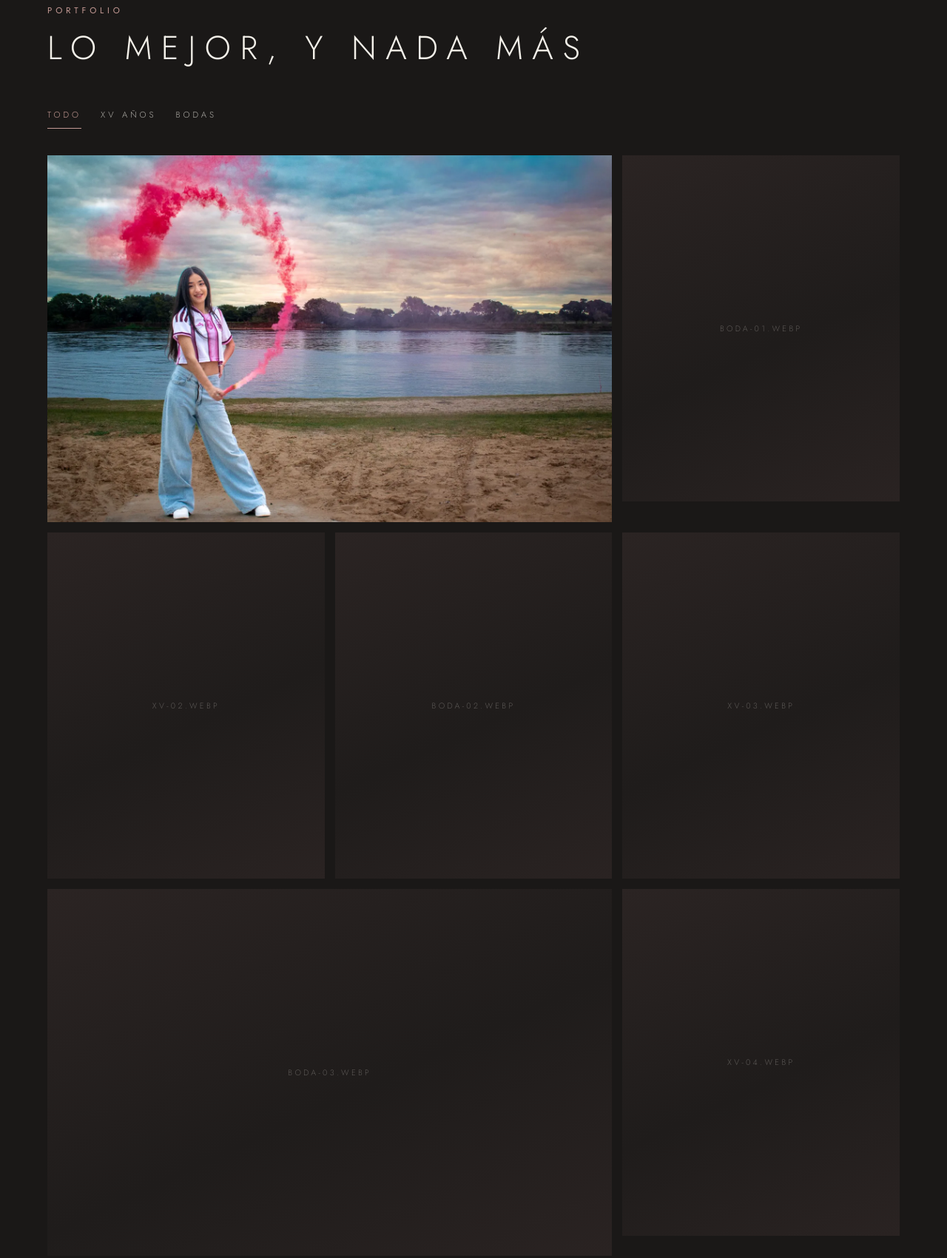
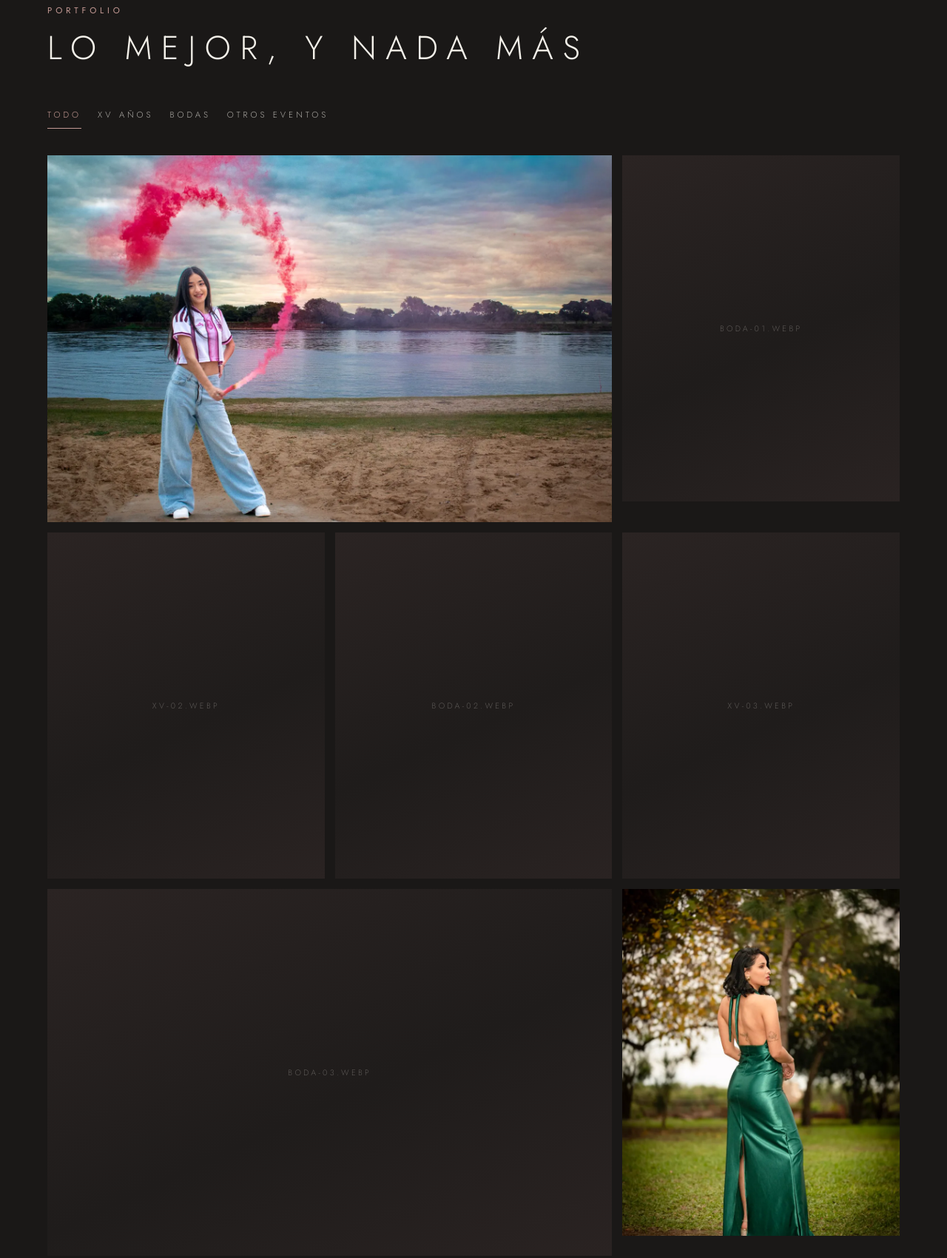
Before and after one commit to Daiana-Pini26/eterna-web-, a plain HTML site: page index.html in a window 1280 px wide. Shown: the part 3020-4721 px from the top of the page at 74% size. Drawn offline with nearby package versions, Linux system fonts and the light colour scheme.

Commit message:
Portfolio: filtro Otros eventos con 3 fotos nuevas
Co-Authored-By: Claude Sonnet 5.5 <noreply@anthropic.com>

```diff
--- a/css/styles.css
+++ b/css/styles.css
@@ -131,7 +131,7 @@ html:not(.js) .loader{display:none}
 
 /* PORTFOLIO */
 .portfolio{padding:clamp(60px,10vw,140px) 0}
-.filters{display:flex;gap:26px;margin:-18px 0 36px}
+.filters{display:flex;flex-wrap:wrap;gap:4px 22px;margin:-18px 0 36px}
 .filter{font-size:.72rem;letter-spacing:.34em;text-transform:uppercase;color:var(--hueso-dim);padding:.6em 0;border-bottom:1px solid transparent;transition:color .5s,border-color .5s}
 .filter:hover{color:var(--hueso)}
 .filter.is-on{color:var(--nude);border-color:var(--nude)}
--- a/index.html
+++ b/index.html
@@ -159,6 +159,7 @@
       <button class="filter is-on" data-filter="all" aria-pressed="true">Todo</button>
       <button class="filter" data-filter="xv" aria-pressed="false">XV Años</button>
       <button class="filter" data-filter="boda" aria-pressed="false">Bodas</button>
+      <button class="filter" data-filter="otros" aria-pressed="false">Otros eventos</button>
     </div>
 
     <div class="grid" id="grid">
@@ -168,6 +169,9 @@
       <button class="tile" data-cat="boda" data-full="img/boda-02.webp" aria-label="Abrir foto de boda 2" data-cursor><span class="ph" data-ph="boda-02.webp"><img src="img/boda-02-800.webp" srcset="img/boda-02-800.webp 800w, img/boda-02.webp 1600w" sizes="(min-width:900px) 33vw, 50vw" alt="Detalle del ramo y las alianzas" width="1000" height="1250" loading="lazy" decoding="async"></span></button>
       <button class="tile" data-cat="xv" data-full="img/xv-03.webp" aria-label="Abrir foto XV 3" data-cursor><span class="ph" data-ph="xv-03.webp"><img src="img/xv-03-800.webp" srcset="img/xv-03-800.webp 800w, img/xv-03.webp 1600w" sizes="(min-width:900px) 33vw, 50vw" alt="Quinceañera bailando el vals con su padre" width="1000" height="1250" loading="lazy" decoding="async"></span></button>
       <button class="tile wide" data-cat="boda" data-full="img/boda-03.webp" aria-label="Abrir foto de boda 3" data-cursor><span class="ph" data-ph="boda-03.webp"><img src="img/boda-03-800.webp" srcset="img/boda-03-800.webp 800w, img/boda-03.webp 1600w" sizes="(min-width:900px) 66vw, 100vw" alt="Pareja caminando al atardecer, plano abierto" width="1200" height="800" loading="lazy" decoding="async"></span></button>
+      <button class="tile" data-cat="otros" data-full="img/otros-01.webp" aria-label="Abrir foto de otros eventos 1" data-cursor><span class="ph" data-ph="otros-01.webp"><img src="img/otros-01-800.webp" srcset="img/otros-01-800.webp 800w, img/otros-01.webp 1333w" sizes="(min-width:900px) 33vw, 50vw" alt="Retrato de espaldas con vestido de gala verde esmeralda en un parque" width="1000" height="1500" loading="lazy" decoding="async"></span></button>
+      <button class="tile wide" data-cat="otros" data-full="img/otros-02.webp" aria-label="Abrir foto de otros eventos 2" data-cursor><span class="ph" data-ph="otros-02.webp"><img src="img/otros-02-800.webp" srcset="img/otros-02-800.webp 800w, img/otros-02.webp 1600w" sizes="(min-width:900px) 66vw, 100vw" alt="Mujer con vestido de gala verde y cartera dorada, retrato editorial al aire libre" width="1200" height="800" loading="lazy" decoding="async"></span></button>
+      <button class="tile" data-cat="otros" data-full="img/otros-03.webp" aria-label="Abrir foto de otros eventos 3" data-cursor><span class="ph" data-ph="otros-03.webp"><img src="img/otros-03-800.webp" srcset="img/otros-03-800.webp 800w, img/otros-03.webp 1600w" sizes="(min-width:900px) 33vw, 50vw" style="object-position:40% 50%" alt="Primer plano de perfil con aros dorados y mirada a cámara" width="1000" height="1250" loading="lazy" decoding="async"></span></button>
       <button class="tile" data-cat="xv" data-full="img/xv-04.webp" aria-label="Abrir foto XV 4" data-cursor><span class="ph" data-ph="xv-04.webp"><img src="img/xv-04-800.webp" srcset="img/xv-04-800.webp 800w, img/xv-04.webp 1600w" sizes="(min-width:900px) 33vw, 50vw" alt="Quinceañera con sus amigas, preparativos con batas bordadas" width="1000" height="1250" loading="lazy" decoding="async"></span></button>
       <button class="tile" data-cat="boda" data-full="img/boda-04.webp" aria-label="Abrir foto de boda 4" data-cursor><span class="ph" data-ph="boda-04.webp"><img src="img/boda-04-800.webp" srcset="img/boda-04-800.webp 800w, img/boda-04.webp 1600w" sizes="(min-width:900px) 33vw, 50vw" alt="La novia con su grupo durante los preparativos" width="1000" height="1250" loading="lazy" decoding="async"></span></button>
       <button class="tile" data-cat="xv" data-full="img/xv-05.webp" aria-label="Abrir foto XV 5" data-cursor><span class="ph" data-ph="xv-05.webp"><img src="img/xv-05-800.webp" srcset="img/xv-05-800.webp 800w, img/xv-05.webp 1600w" sizes="(min-width:900px) 33vw, 50vw" alt="Retrato de la quinceañera en la sesión previa" width="1000" height="1250" loading="lazy" decoding="async"></span></button>
```
Also changed, not shown: LEEME.txt, img/otros-01-800.webp (added), img/otros-01.webp (added), img/otros-02-800.webp (added), img/otros-02.webp (added), img/otros-03-800.webp (added), img/otros-03.webp (added).
